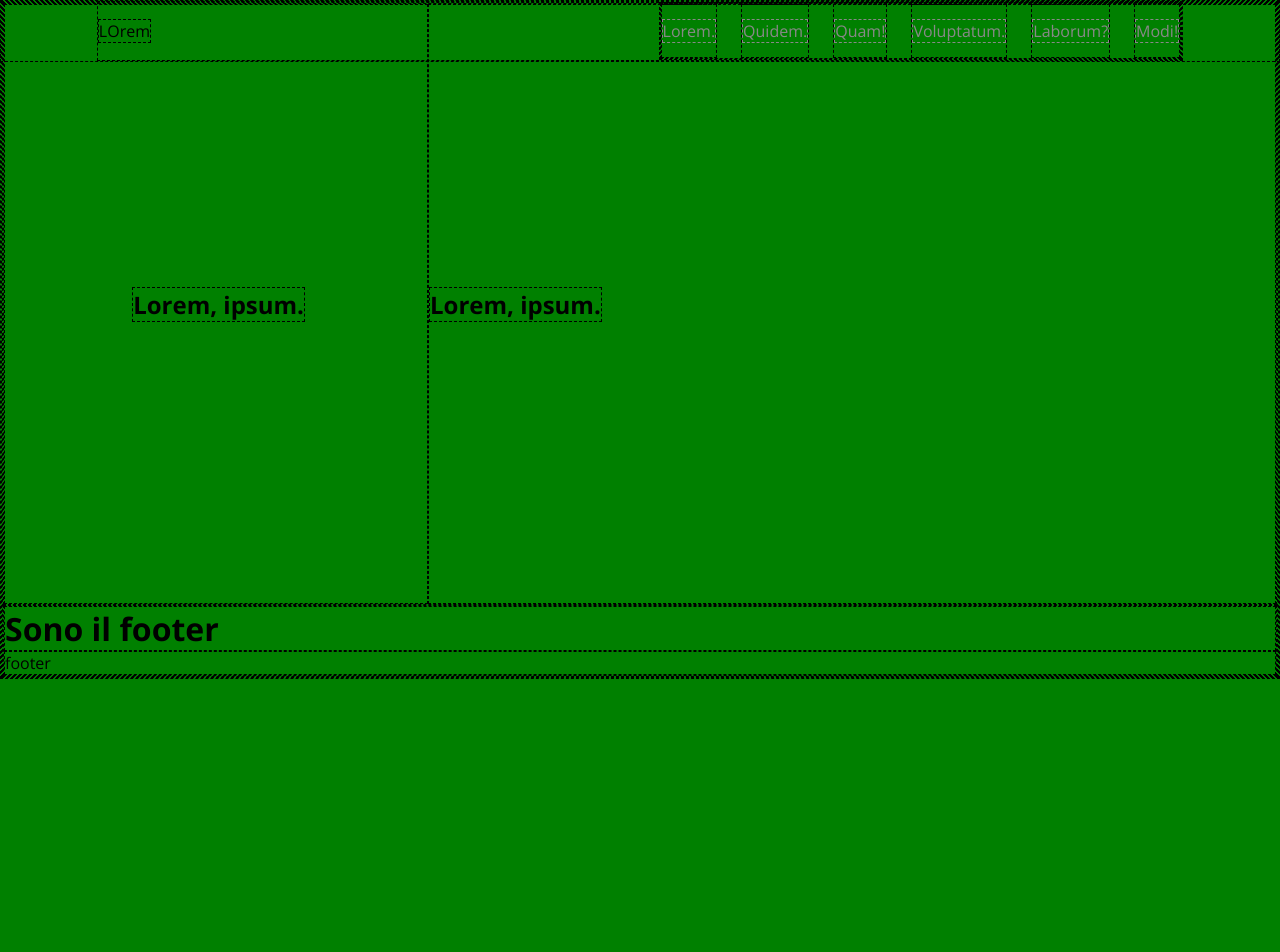
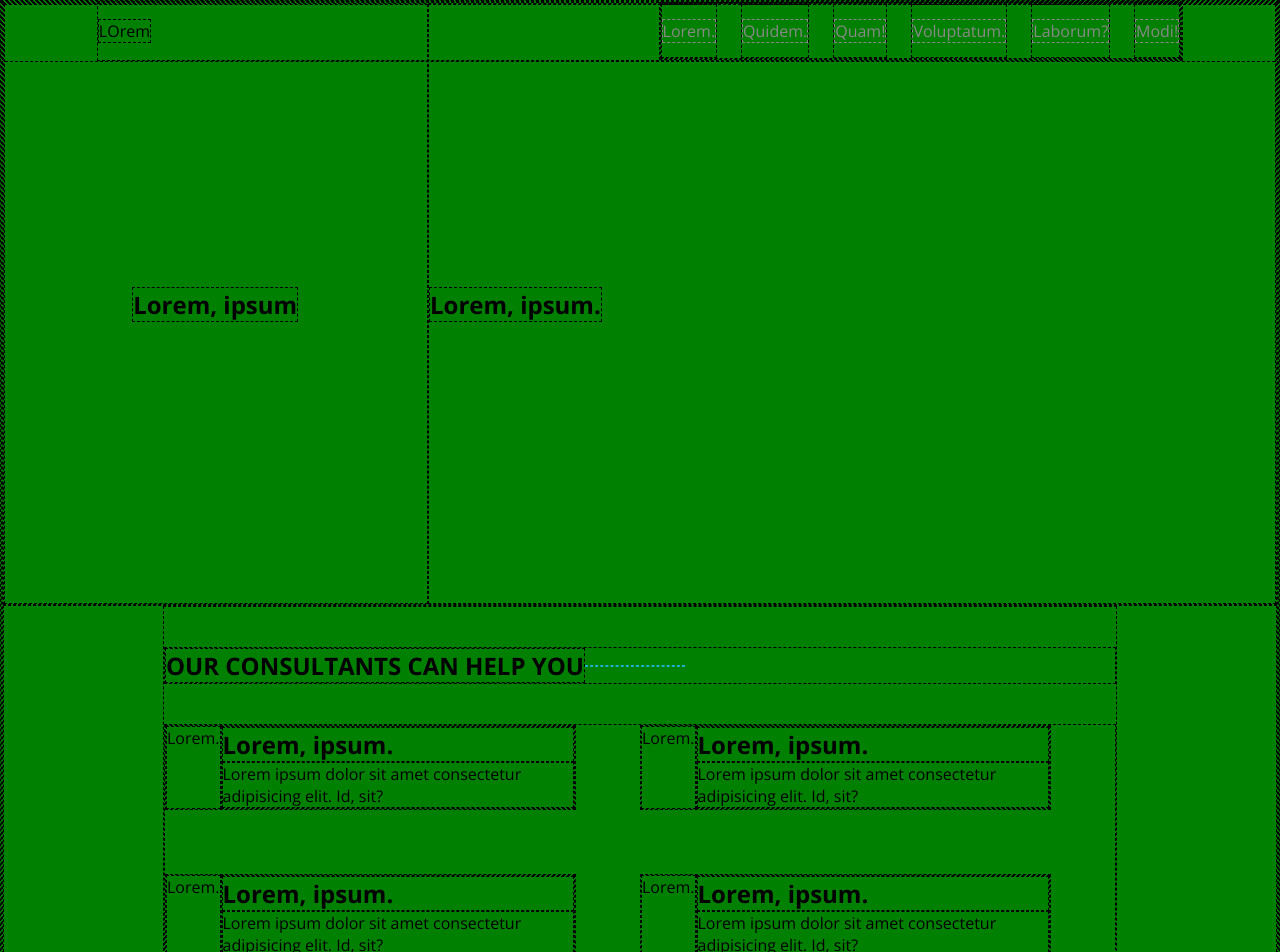
Before and after one commit to chrialge/proj-html-vuejs, a Vue app: page / in a window 1280 px wide. Shown: the top 952 px of the page. Before the commit the page ends 800 px from the top, so only its background shows below. Built offline with nearby package versions, Linux system fonts and the light colour scheme.

Commit message:
add section our consultation

```diff
--- a/src/assets/scss/Partial/_main.scss
+++ b/src/assets/scss/Partial/_main.scss
@@ -10,9 +10,6 @@
         align-items: center;
         padding-left: 10%;
 
-        h1{
-
-        }
     }
     .right{
         flex-grow: 1;
@@ -21,3 +18,36 @@
         align-items: center;
     }
 }
+
+#our-consultation{
+
+    .container{
+        max-width: 1400px;
+        width: 75%;
+        margin: auto;
+
+        .title{
+            margin: 40px 0;
+            display: flex;
+            align-items: center;
+
+            hr{
+                color: $phlox-text-hover;
+                width: 100px;
+                height: 2px;
+            }
+        }
+
+        .row{
+            display: flex;
+            flex-wrap: wrap;
+            gap: 4rem;
+
+            .col-6{
+                width: calc(50% - 4rem);
+                display: flex;
+            }
+
+        }
+    }
+}
--- a/src/components/MainApp.vue
+++ b/src/components/MainApp.vue
@@ -12,7 +12,7 @@ export default {
 <template>
     <section id="jumbotron">
         <div class="left">
-            <h1>Lorem, ipsum.</h1>
+            <h1>Lorem, ipsum</h1>
         </div>
         <div class="right">
             <h1>Lorem, ipsum.</h1>
@@ -20,6 +20,47 @@ export default {
     </section>
     <!-- /#jumbotron -->
 
+    <section id="our-consultation">
+        <div class="container">
+            <div class="title">
+                <h1>OUR CONSULTANTS CAN HELP YOU</h1>
+                <hr>
+            </div>
+            <div class="row">
+                <div class="col-6">
+                    <div class="left">Lorem.</div>
+                    <div class="right">
+                        <h1>Lorem, ipsum.</h1>
+                        <p>Lorem ipsum dolor sit amet consectetur adipisicing elit. Id, sit?</p>
+                    </div>
+                </div>
+                <div class="col-6">
+                    <div class="left">Lorem.</div>
+                    <div class="right">
+                        <h1>Lorem, ipsum.</h1>
+                        <p>Lorem ipsum dolor sit amet consectetur adipisicing elit. Id, sit?</p>
+                    </div>
+                </div>
+                <div class="col-6">
+                    <div class="left">Lorem.</div>
+                    <div class="right">
+                        <h1>Lorem, ipsum.</h1>
+                        <p>Lorem ipsum dolor sit amet consectetur adipisicing elit. Id, sit?</p>
+                    </div>
+                </div>
+                <div class="col-6">
+                    <div class="left">Lorem.</div>
+                    <div class="right">
+                        <h1>Lorem, ipsum.</h1>
+                        <p>Lorem ipsum dolor sit amet consectetur adipisicing elit. Id, sit?</p>
+                    </div>
+                </div>
+            </div>
+        </div>
+
+    </section>
+    <!-- /#our-consultation -->
+
 </template>
 
 <style></style>
```
